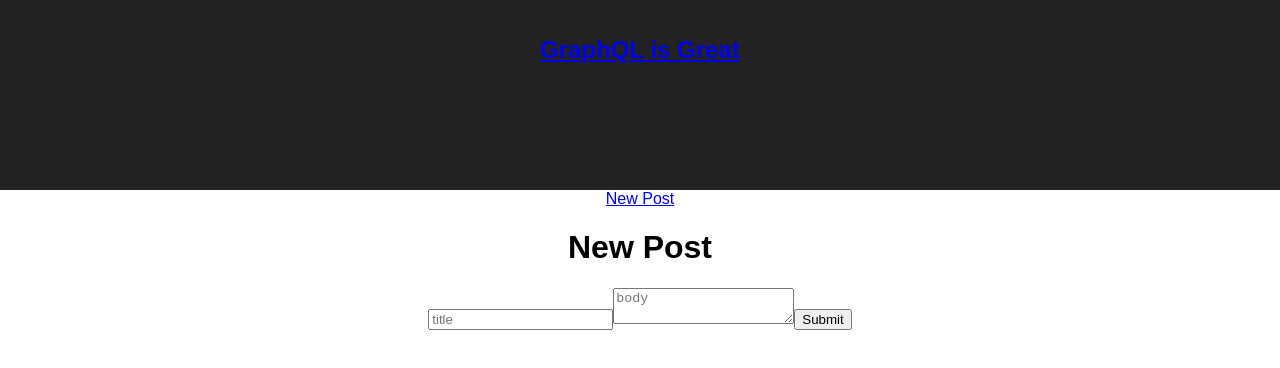
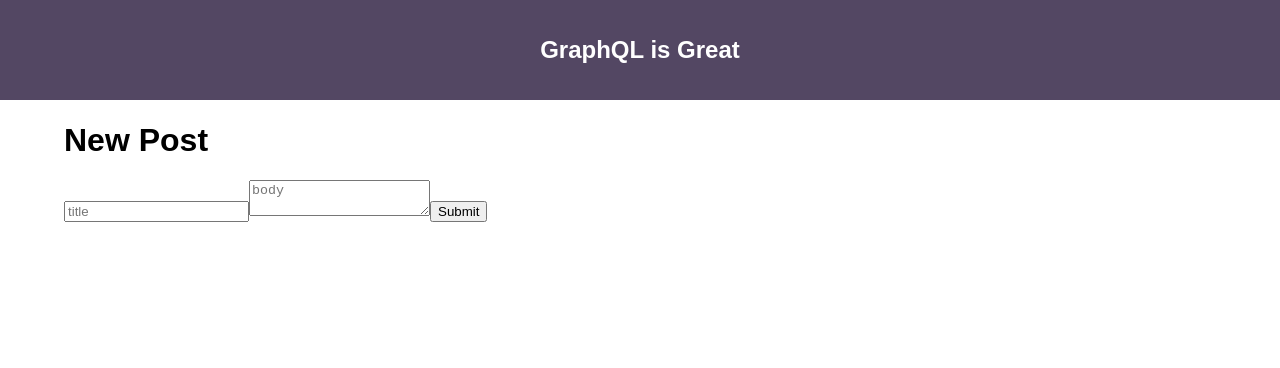
Before and after one commit to rhys5690/apollo-client, a React (Create React App) app: page /post/new in a window 1280 px wide. Shown: the top 368 px of the page. Built offline with nearby package versions, Linux system fonts and the light colour scheme.

Commit message:
update styling of post list

```diff
--- a/src/App.css
+++ b/src/App.css
@@ -1,17 +1,14 @@
-.App {
+
+
+.App-header {
+  background-color: #534763;
+  padding: 20px;
   text-align: center;
 }
 
-.App-logo {
-  animation: App-logo-spin infinite 20s linear;
-  height: 80px;
-}
-
-.App-header {
-  background-color: #222;
-  height: 150px;
-  padding: 20px;
+.App-header a {
   color: white;
+  text-decoration: none;
 }
 
 .App-title {
@@ -22,6 +19,30 @@
   font-size: large;
 }
 
+.button {
+  text-decoration: none;
+  background-color: #524763;
+  color: white;
+  padding: 5px 10px;
+  border-radius: 5px;
+}
+
+main {
+  width: 90%;
+  margin: 1rem auto;
+}
+
+.posts-listing {
+  list-style: none;
+  padding: 0;
+  margin: 2rem auto;
+}
+
+.posts-listing li {
+  margin-bottom: 2rem;
+  font-size: 1.6rem;
+}
+
 @keyframes App-logo-spin {
   from { transform: rotate(0deg); }
   to { transform: rotate(360deg); }
--- a/src/App.js
+++ b/src/App.js
@@ -22,12 +22,13 @@
                 <h1 className="App-title">GraphQL is Great</h1>
               </Link>
             </header>
-            <Link to={'/post/new'}>New Post</Link>
-            <Switch>
-              <Route exact path="/" component={Posts} />
-              <Route exact path="/post/new" component={NewPost} />
-              <Route path="/post/:id" component={Post} />
-            </Switch>
+            <main>
+              <Switch>
+                <Route exact path="/" component={Posts} />
+                <Route exact path="/post/new" component={NewPost} />
+                <Route path="/post/:id" component={Post} />
+              </Switch>
+            </main>
           </div>
         </Router>
       </ApolloProvider>
--- a/src/Posts/Post.js
+++ b/src/Posts/Post.js
@@ -28,10 +28,10 @@
           return (
             <div>
               <section>
-                <h1>{post.title}</h1>
+                <p>{post.title}</p>
               </section>
               <section>
-                <h1>Edit Post</h1>
+                <h5>Edit Post</h5>
                 <UpdatePost post={post} />
               </section>
             </div>
--- a/src/Posts/PostForm.js
+++ b/src/Posts/PostForm.js
@@ -3,7 +3,8 @@
 
 export default class PostForm extends Component {
   static propTypes = {
-    onSubmit: PropTypes.func.isRequired
+    onSubmit: PropTypes.func.isRequired,
+    post: PropTypes.object,
   }
 
   static defaultProps = {
--- a/src/Posts/Posts.js
+++ b/src/Posts/Posts.js
@@ -16,7 +16,9 @@
 export default class componentName extends Component {
   render() {
     return (
-      <ul>
+      <div>
+        <Link className="button" to={'/post/new'}>New Post</Link>
+        <ul className="posts-listing">
           <Query query={POSTS_QUERY}>
             {({ data, loading, error }) => {
               if (loading) return 'Loading...';
@@ -24,13 +26,14 @@
               return posts.map((post) => (
                 <li key={post.id}>
                   <Link to={`/post/${post.id}`}>
-                  <h1>{post.title}</h1>
+                    <p>{post.title}</p>
                   </Link>
                 </li>
               ));
             }}
           </Query>
         </ul>
+      </div>
     );
   }
 }
```
Lines whose indentation alone changed are shown as unchanged.
